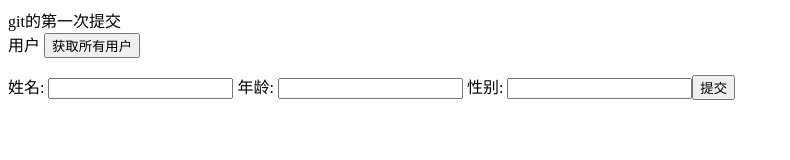
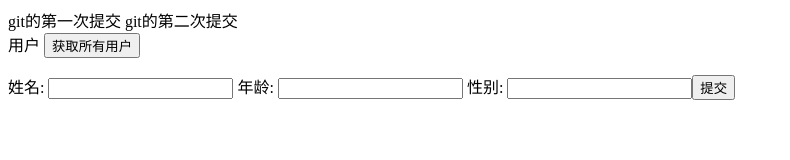
Before and after one commit to 2568452755/curd-client, a Vue app: page / in a window 1280 px wide. Shown: the top 160 px of the page, without its empty margins (0-790 px from the left). Built offline with nearby package versions, Linux system fonts and the light colour scheme.

Commit message:
git的第二次提交

```diff
--- a/src/App.vue
+++ b/src/App.vue
@@ -1,6 +1,7 @@
 <template>
   <div id="app">
   git的第一次提交
+  git的第二次提交
    <user />
   </div>
 </template>
```
